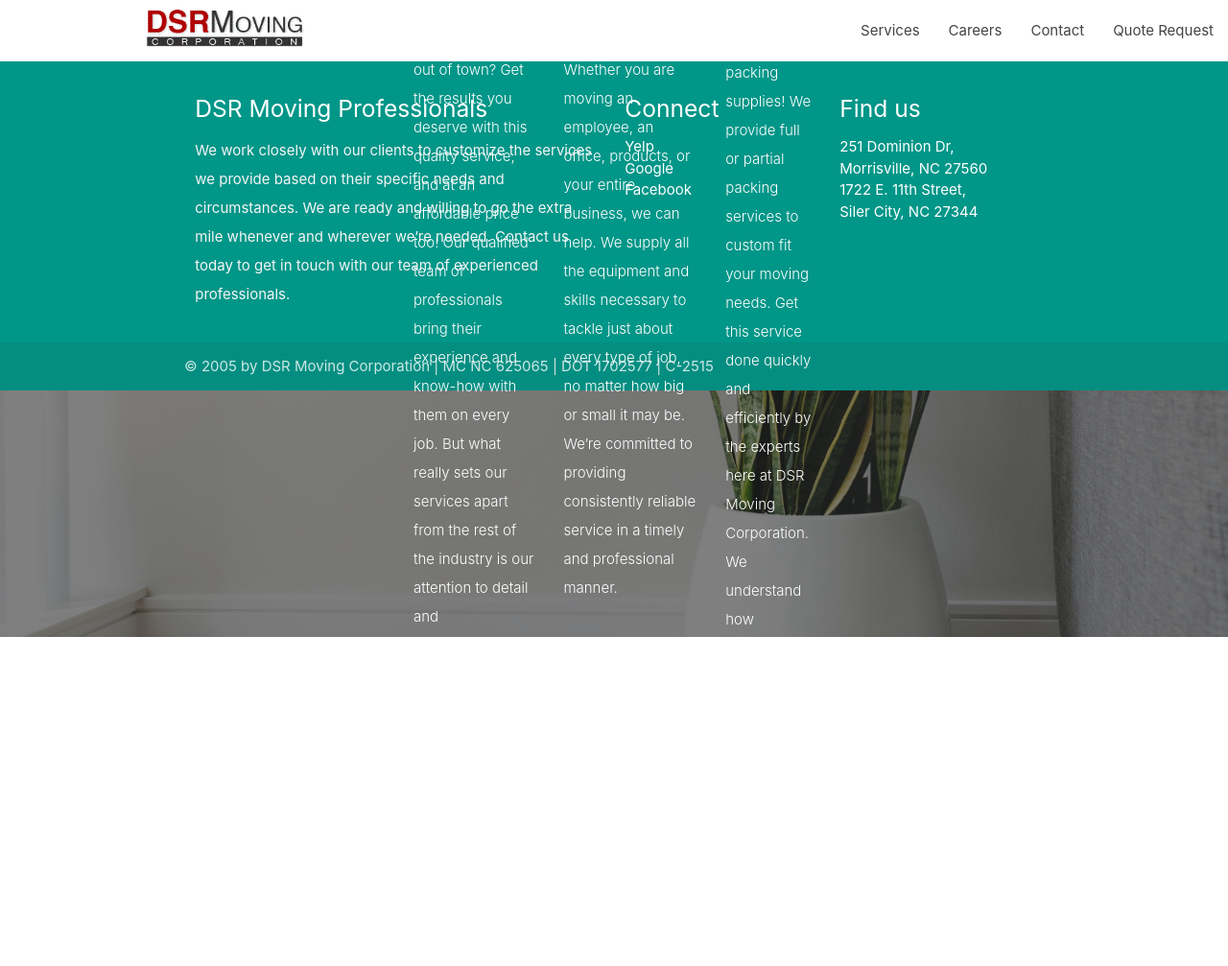
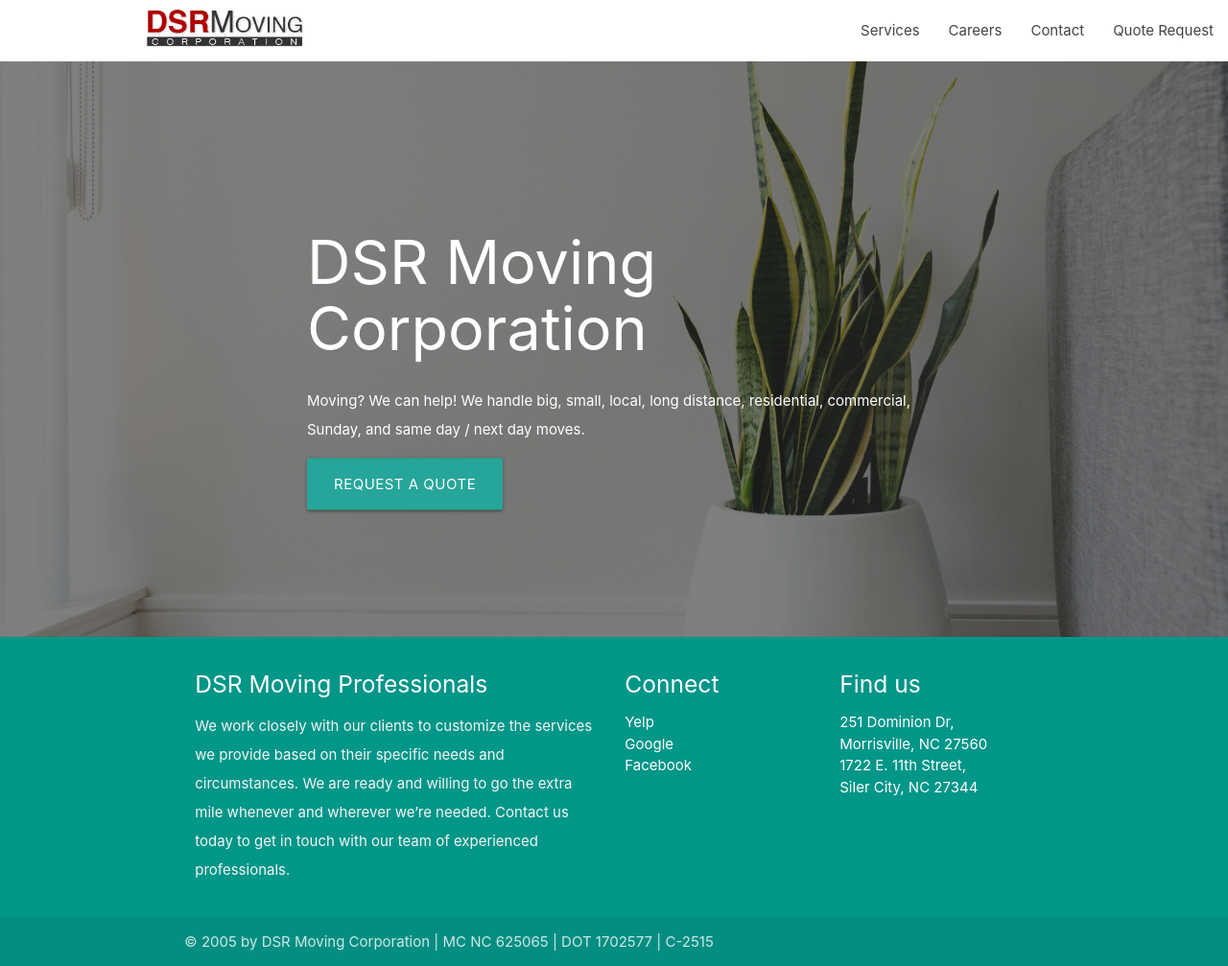
Before and after one commit to lamanaml/dsrmoving, a PHP site: page /index2.php in a window 1280 px wide. Shown: the whole page at 96% size. Before the commit the page ends 664 px from the top, so only its background shows below. Run offline with PHP 8.4, Linux system fonts and the light colour scheme; some libraries are stand-ins or nearby versions.

Commit message:
updated home

```diff
--- a/index2.php
+++ b/index2.php
@@ -21,38 +21,15 @@
 <?php include 'nav.html';?>
 <!-- Hero -->
 
-<div class="hero-image">
+<div class="hero-image  pad">
   <div class="hero-text">
-  <!-- Services -->
-  <div class="container flex-container">
-    <div >
-      <div class="icon-block">
-        <h2 class="center brown-text"><i class="fas fa-people-carry"></i></h2>
-        <h5 class="center">Residential Moves</h5>
-        <p class="light">Moving across town, into town or out of town? Get the results you deserve with this quality service, and at an affordable price too! Our qualified team of professionals bring their experience and know-how with them on every job. But what really sets our services apart from the rest of the industry is our attention to detail and receptiveness to the unique needs of each client.</p>
-      </div>
+    <h1>DSR Moving Corporation</h1>
+    <p>Moving? We can help! We handle big, small, local, long distance, residential, commercial, Sunday, and same day / next day moves.</p>
+    <div>
+      <a href="https://ant.hellomoving.com/DSRMOVING/index.htm" id="download-button" class="btn-large waves-effect waves-light teal lighten-1 pulse">Request a Quote</a>
     </div>
-
-    <div >
-      <div class="icon-block">
-        <h2 class="center brown-text"><i class="fas fa-truck-moving"></i></h2>
-        <h5 class="center">Commercial Moves</h5>
-        <p class="light">Trust our Experience.  Whether you are moving an employee, an office, products, or your entire business, we can help. We supply all the equipment and skills necessary to tackle just about every type of job, no matter how big or small it may be. We’re committed to providing consistently reliable service in a timely and professional manner.</p>
-      </div>
-    </div>
-
-    <div>
-      <div class="icon-block">
-        <h2 class="center brown-text"><i class="fas fa-box-open"></i></h2>
-        <h5 class="center">Packing</h5>
-        <p class="light">We provide packing services and packing supplies!  We provide full or partial packing services to custom fit your moving needs. Get this service done quickly and efficiently by the experts here at DSR Moving Corporation. We understand how important it is to feel confident and worry free when it comes to the service we provide.</p>
-      </div>
-    </div>
-
-    </div>
+  </div>
 </div>
-
-
 
 <?php include 'footer.html';?>
 
```
